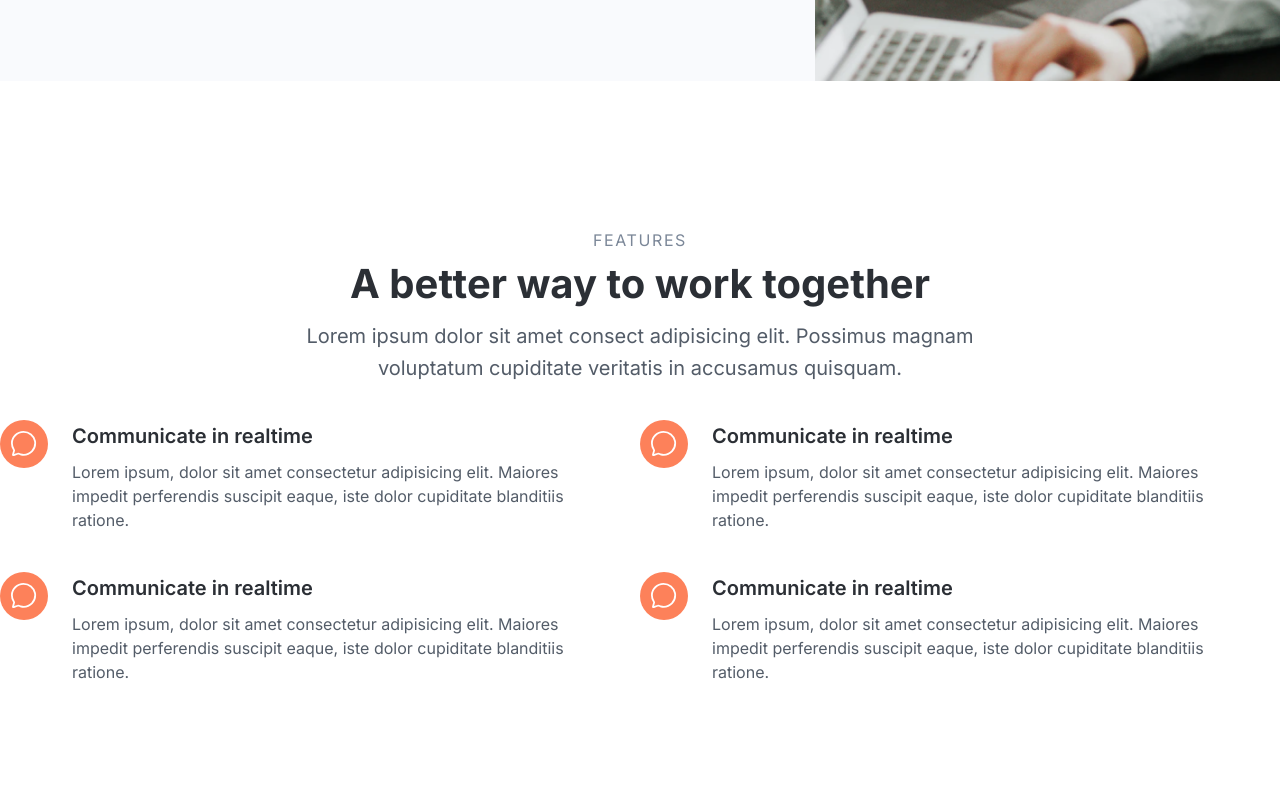
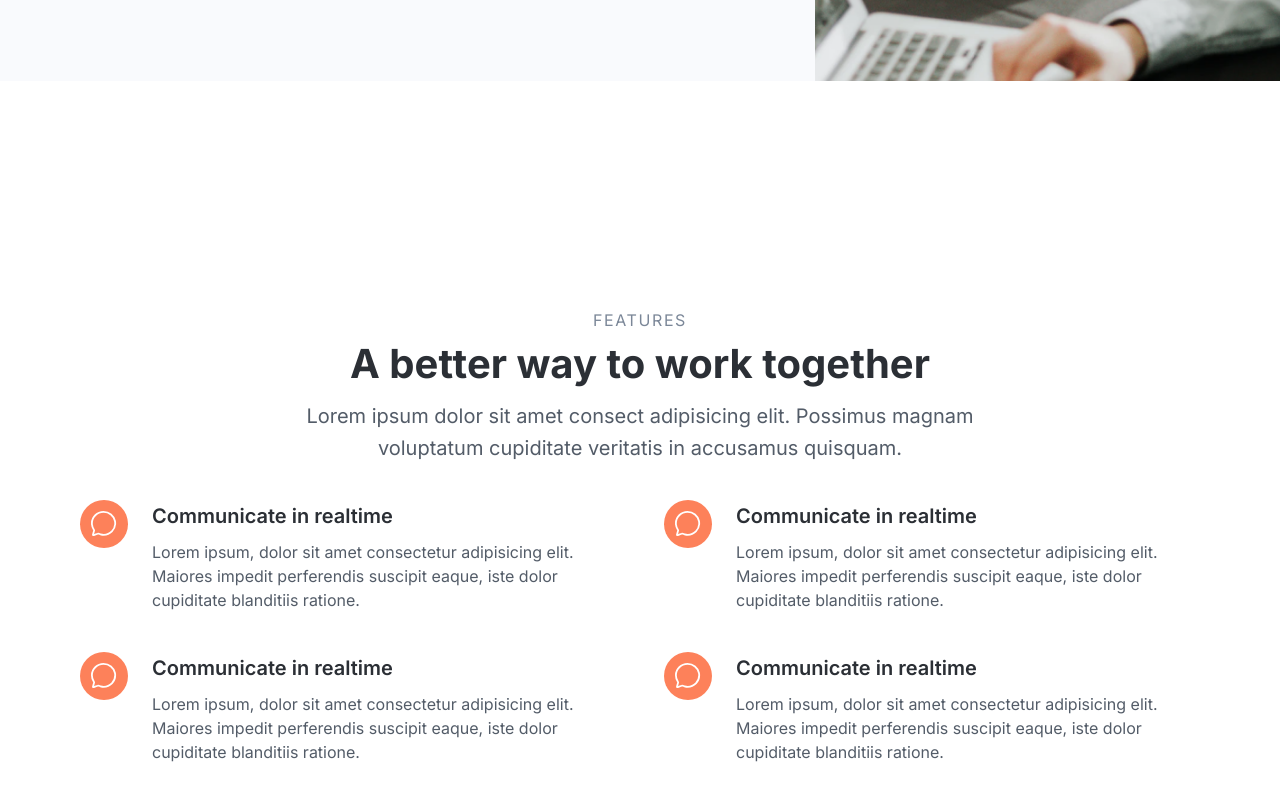
Before and after one commit to orwinmc/wedge, a Next.js app: page / in a window 1280 px wide. Shown: the part 492-1292 px from the top of the page. Before the commit the page ends 1216 px from the top, so only its background shows below. Built offline with nearby package versions, Linux system fonts and the light colour scheme.

Commit message:
adjust feature padding

```diff
--- a/pages/_app.tsx
+++ b/pages/_app.tsx
@@ -24,12 +24,6 @@ const GlobalStyles = createGlobalStyle`
     @media (max-width: ${(props) => props.theme.breakpoints.lg}) {
         html {
             font-size: 14px;
-        }
-    }
-
-    @media (max-width: ${(props) => props.theme.breakpoints.sm}) {
-        html {
-            font-size: 13px;
         }
     }
 `
--- a/pages/index.tsx
+++ b/pages/index.tsx
@@ -82,10 +82,20 @@ const IconContainer = styled.div`
   box-sizing: border-box;
 `
 
+const FeatureContainer = styled.div`
+  padding: 5rem;
+  @media (max-width: ${(props) => props.theme.breakpoints.md}) {
+    padding: 3rem;
+  }
+  @media (max-width: ${(props) => props.theme.breakpoints.sm}) {
+    padding: 2rem;
+  }
+`
+
 const FeatureList = styled.div`
   display: flex;
   flex-wrap: wrap;
-  //margin-right: -3rem;
+  margin-right: -3rem;
 `
 
 const Feature = styled.div`
@@ -169,6 +179,7 @@ function Home(): ReactElement {
         <br />
         <br />
         <br />
+        <FeatureContainer>
           <SectionTitle>Features</SectionTitle>
           <SectionTagline>A better way to work together</SectionTagline>
           <SectionDescription>
@@ -238,6 +249,7 @@ function Home(): ReactElement {
               </FeatureText>
             </Feature>
           </FeatureList>
+        </FeatureContainer>
       </div>
     </ThemeProvider>
   )
```
Lines whose indentation alone changed are shown as unchanged.
